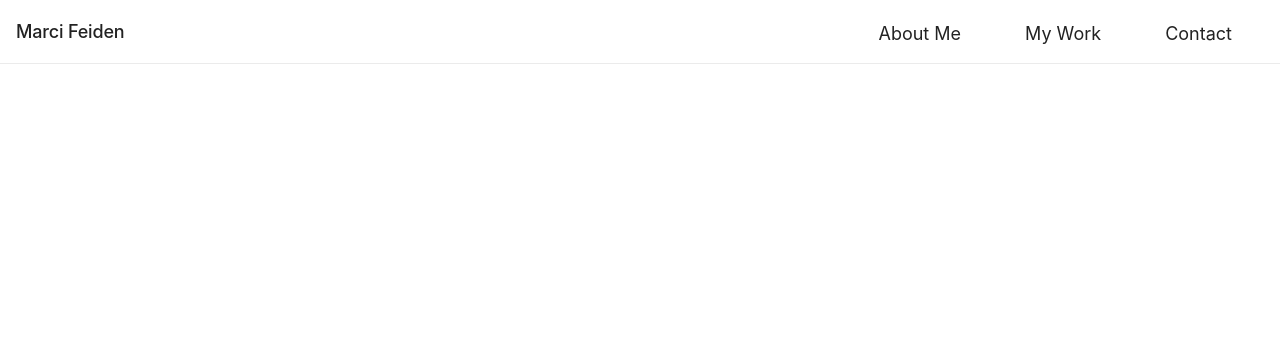
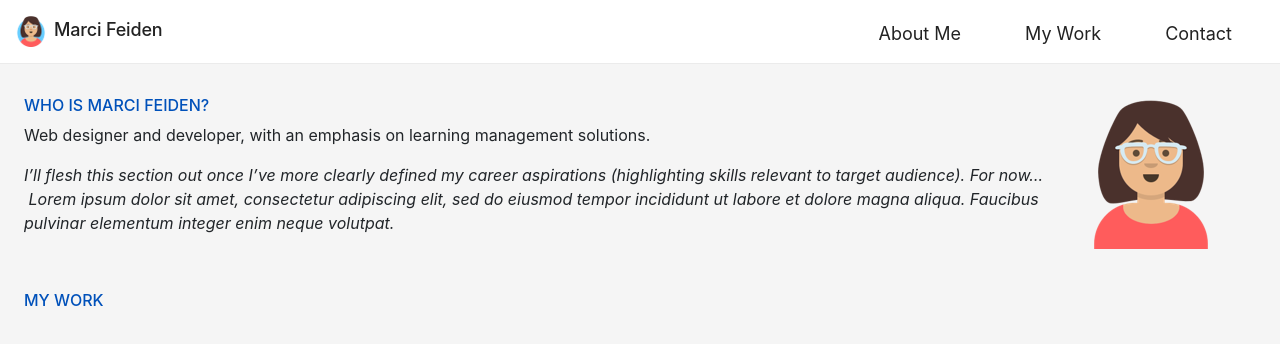
Before and after one commit to mfeiden/Portfolio, a plain HTML site: page index.html in a window 1280 px wide. Drawn offline with nearby package versions, Linux system fonts and the light colour scheme.

Commit message:
ABOUT section added, with draft styling

```diff
--- a/index.html
+++ b/index.html
@@ -13,8 +13,8 @@
   <body>
     <header>
       <!-- navbar code -->
-      <nav class="navbar navbar-fixed-top navbar-expand-md">
-        <span class="navbar-brand" href="#">Marci Feiden</span>
+      <nav class="navbar navbar-fixed-top navbar-expand-md bg-white">
+        <span class="navbar-brand"><img class="pr-2" src="./images/brand.png" />Marci Feiden</span>
         <button class="navbar-toggler collapsed" type="button" data-toggle="collapse" data-target="#navMenu">
           <span class="close">&times;</span>
           <span><i class="fas fa-bars"></i></span>
@@ -32,8 +32,25 @@
       </nav>
     </header>
 
-    <div>
-      <!-- main content -->
+    <div class="container-fluid">
+      <!-- about -->
+      <div class="row py-3 mb-4 align-items-center" id="about">
+        <div class="col-12 col-md-10">
+          <h6 class="text-uppercase">who is marci feiden?</h6>
+          <p>Web designer and developer, with an emphasis on learning management solutions.</p>
+          <p><i>I’ll flesh this section out once I’ve more clearly defined my career aspirations (highlighting skills relevant to target audience). For now… &nbsp;Lorem ipsum dolor sit amet, consectetur adipiscing elit, sed do eiusmod tempor incididunt ut labore et dolore magna aliqua. Faucibus pulvinar elementum integer enim neque volutpat.</i></p>
+        </div>
+        <div class="col-2 d-none d-md-flex">
+          <img class="img-fluid" src="images/avatar.png">
+          </div>
+        </div>
+      <!-- about -->
+      <div class="row" id="work">
+        <div class="col">
+          <h6 class="text-uppercase">my work</h6>
+        </div>
+      </div>
+
     </div>
 
     <footer>
--- a/style.css
+++ b/style.css
@@ -1,6 +1,11 @@
+body {
+  background-color: #f5f5f5;
+}
+
 /* ---- navigation ---- */
 .navbar {
   border-bottom: 1px solid #ebebeb;
+  margin-bottom: 16px;
 }
 
 .navbar-brand,
@@ -34,3 +39,28 @@
 .navbar-toggler:not(.active) {
   outline: none;
 }
+
+/* ---- container ---- */
+.container-fluid,
+.container {
+  padding-left: 24px;
+  padding-right: 24px;
+  line-height: 1.5;
+}
+
+@media (max-width: 767.9px) {
+  .container-fluid {
+    line-height: 1.1;
+  }
+}
+
+@media (min-width: 1200px) {
+  .container-fluid {
+    max-width: 1280px;
+  }
+}
+
+/* ---- main content ---- */
+h6 {
+  color: #0051ba;
+}
```
Also changed, not shown: images/avatar.png (added), images/brand.png (added), images/placeholder.png (added).
